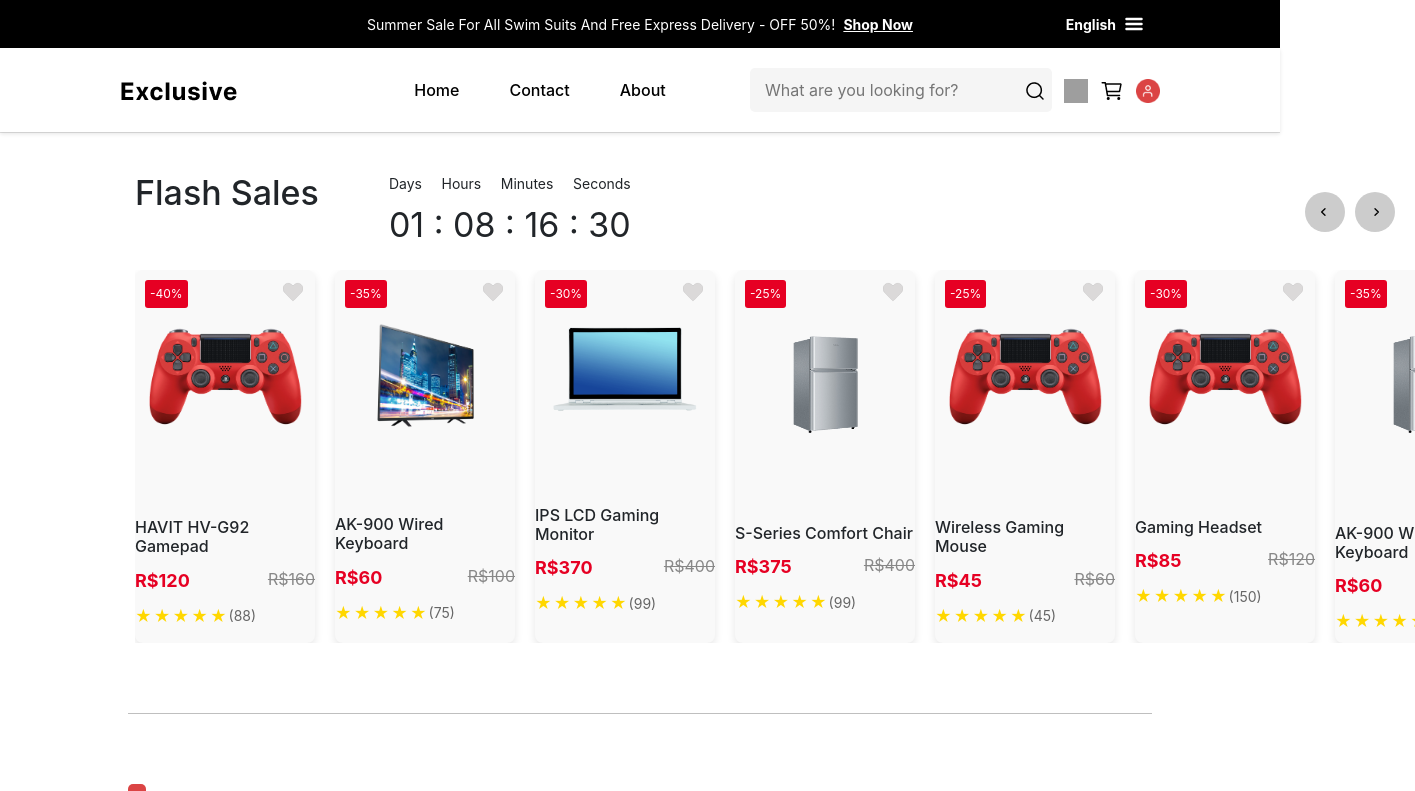
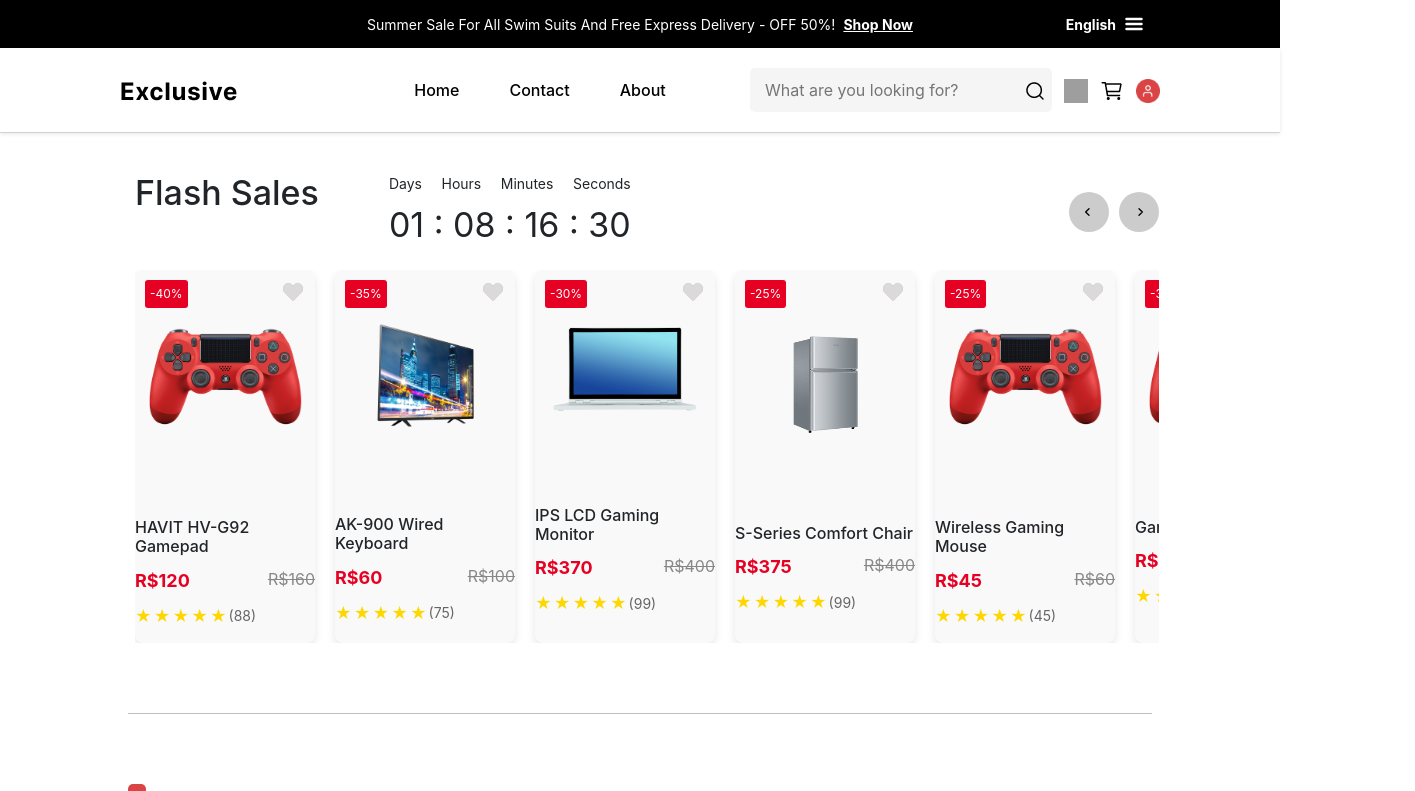
Before and after one commit to Projeto-Final-MaisPraTi/e-commerce-frontend, a React (Vite) app: page / in a window 1280 px wide. Shown: the top 791 px of the page, 1415 px wide, since content can reach past the window. Built offline with nearby package versions, Linux system fonts and the light colour scheme; grey boxes are pictures that could not be loaded.

Commit message:
Adjusting the width of the FlashSales component

```diff
--- a/src/components/FlashSales/FlashSales.jsx
+++ b/src/components/FlashSales/FlashSales.jsx
@@ -7,7 +7,7 @@ import notebookImage from "../../assets/notebook.png";
 import geladeiraImage from "../../assets/geladeira.png";
 
 const FlashSalesContainer = styled.div`
-  width: 100%;
+  width: 80%;
   margin-left: 135px;
   background-color: #fff;
   position: relative;
@@ -53,7 +53,7 @@ const Timer = styled.div`
 const ArrowsWrapper = styled.div`
   display: flex; /* Coloca as setas lado a lado */
   gap: 10px; /* Adiciona espaço entre as setas */
-  padding-right: 20px; /* Afasta as setas do canto direito */
+  /* padding-right: 200px; Afasta as setas do canto direito */
 `;
 
 const ArrowButton = styled.button`
--- a/src/components/ProductCard/ProductCard.jsx
+++ b/src/components/ProductCard/ProductCard.jsx
@@ -7,7 +7,6 @@ const ProductCardContainer = styled.div`
   flex: 0 0 180px;
   margin-right: 20px;
   background-color: #f9f9f9;
-  /* padding: 30px; */
   border-radius: 8px;
   box-shadow: 0px 4px 8px rgba(0, 0, 0, 0.1);
   position: relative;
@@ -117,10 +116,6 @@ const Button = styled.button`
   border: none;
   border-radius: 5px;
   cursor: pointer;
-  /* position: absolute; */
-  /* bottom: 10px;
-  left: 50%; */
-  /* transform: translateX(-50%); */
   opacity: 0;
   transition: opacity 0.3s ease;
 
```
